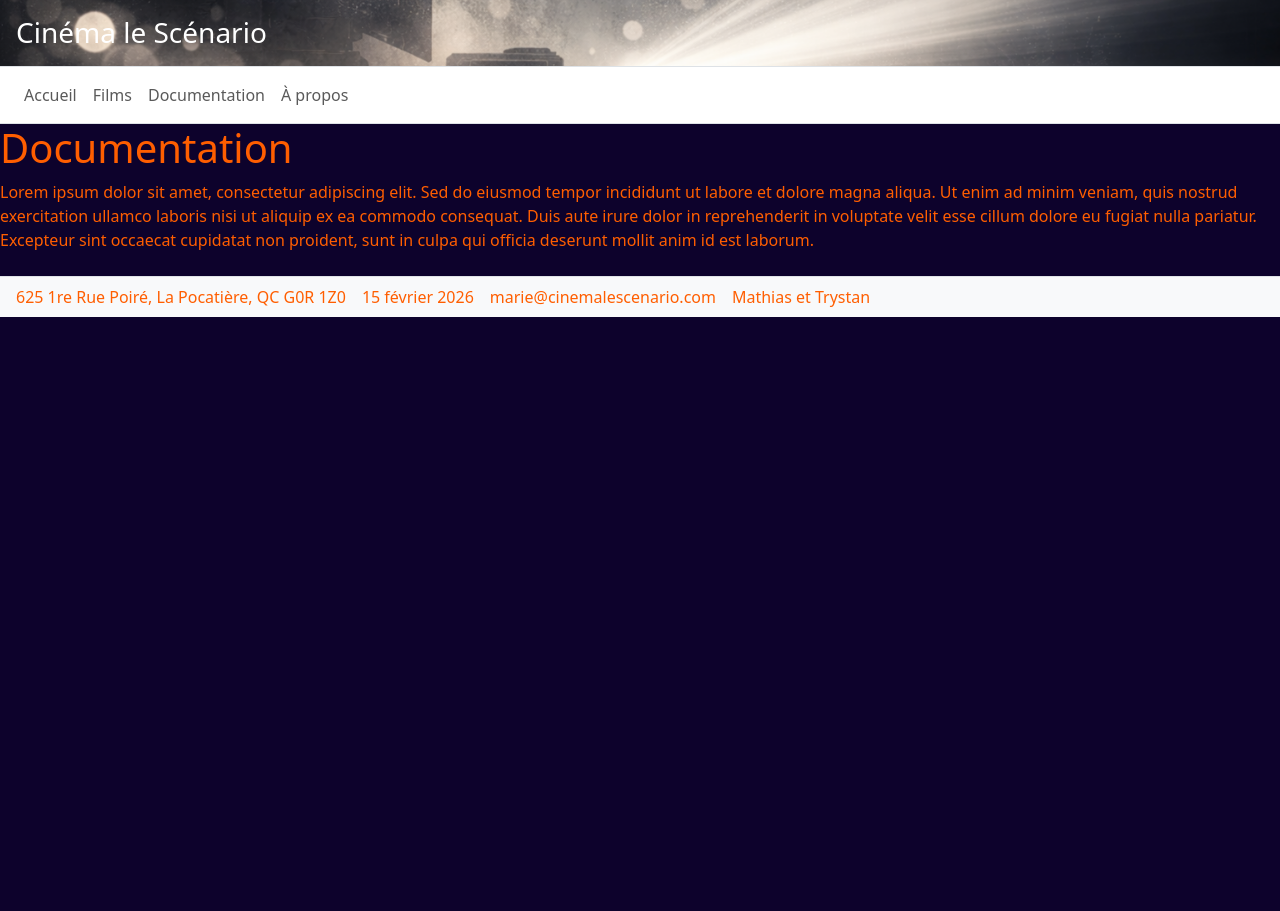
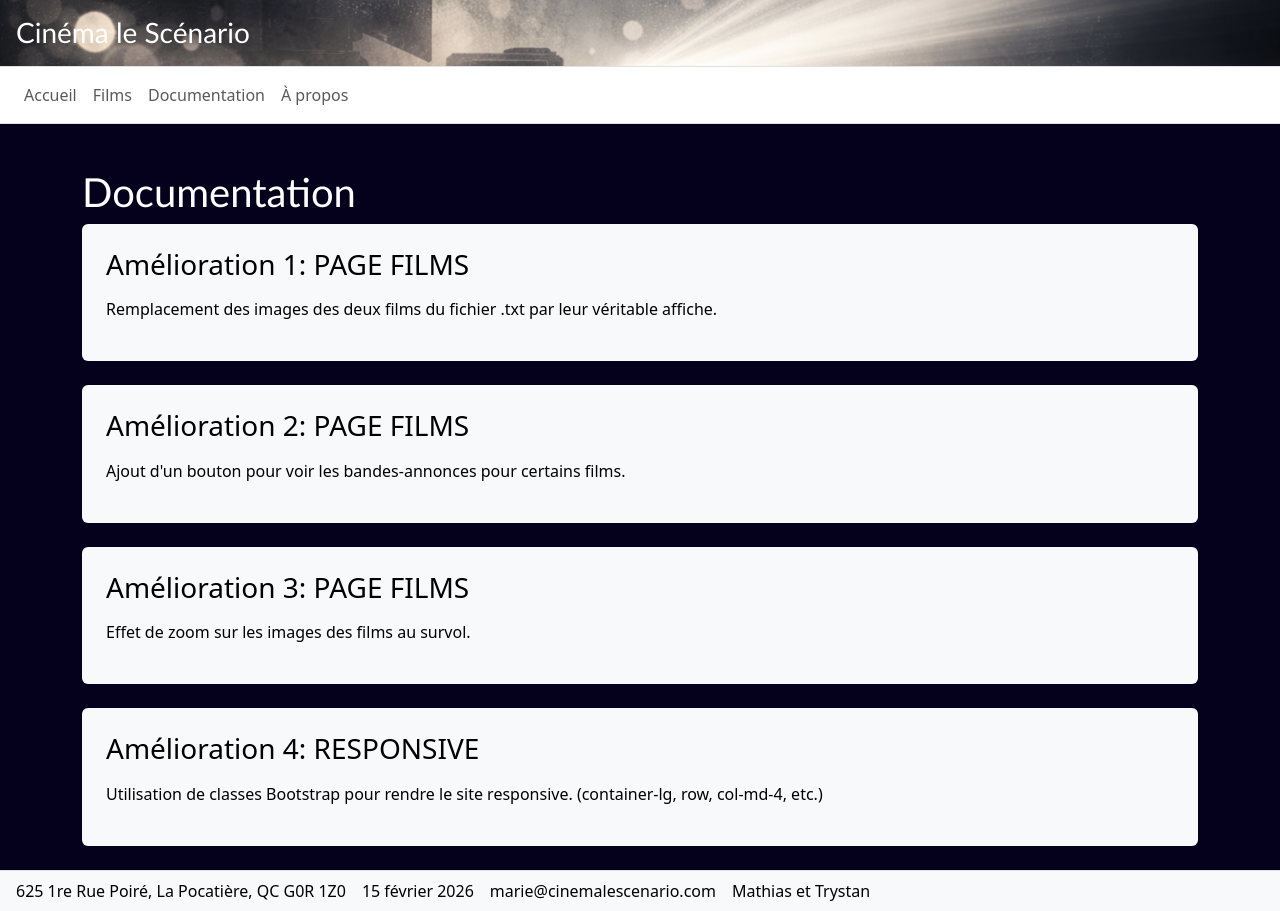
Before and after one commit to Trystanlm/PIW-TP1, a Django app: page /documentation/ in a window 1280 px wide. Before the commit the page ends 317 px from the top, so only its background shows below. Run offline with Django 5.2, Linux system fonts and the light colour scheme.

Commit message:
Page films et page doc contenu + bootstrap

```diff
--- a/PIW_TP1_TM/PIW_TP1_TM/static/css/style.css
+++ b/PIW_TP1_TM/PIW_TP1_TM/static/css/style.css
@@ -1,8 +1,8 @@
 body{
     margin: 0;
     padding: 0;
-    background-color: rgb(13, 2, 44);
-    color: rgb(255, 94, 0);
+    background-color: rgb(5, 1, 29);
+    color: rgb(0, 0, 0);
 }
 
 .header-cinema {
@@ -10,3 +10,18 @@ body{
     background-size: cover;
     background-position: center;
 }
+
+h1 {
+    font-family: 'Trebuchet MS', 'Lucida Sans Unicode', 'Lucida Grande', sans-serif;
+    color: white;
+    margin-top: 20px;
+}
+
+
+.films-page img {
+    transition: transform 0.3s ease;
+}
+
+.films-page img:hover {
+    transform: scale(1.05);
+}
--- a/PIW_TP1_TM/PIW_TP1_TM/templates/accueil.html
+++ b/PIW_TP1_TM/PIW_TP1_TM/templates/accueil.html
@@ -3,6 +3,8 @@
 {% block title %}Accueil{% endblock %}
 
 {% block contenu %}
-<h1>Accueil</h1>
-<p>Lorem ipsum dolor sit amet, consectetur adipiscing elit. Sed do eiusmod tempor incididunt ut labore et dolore magna aliqua. Ut enim ad minim veniam, quis nostrud exercitation ullamco laboris nisi ut aliquip ex ea commodo consequat. Duis aute irure dolor in reprehenderit in voluptate velit esse cillum dolore eu fugiat nulla pariatur. Excepteur sint occaecat cupidatat non proident, sunt in culpa qui officia deserunt mollit anim id est laborum.</p>
+<div class="container-lg">
+    <h1>Accueil</h1>
+    <p>Lorem ipsum dolor sit amet, consectetur adipiscing elit. Sed do eiusmod tempor incididunt ut labore et dolore magna aliqua. Ut enim ad minim veniam, quis nostrud exercitation ullamco laboris nisi ut aliquip ex ea commodo consequat. Duis aute irure dolor in reprehenderit in voluptate velit esse cillum dolore eu fugiat nulla pariatur. Excepteur sint occaecat cupidatat non proident, sunt in culpa qui officia deserunt mollit anim id est laborum.</p>
+</div>
 {% endblock %}
--- a/PIW_TP1_TM/PIW_TP1_TM/templates/apropos.html
+++ b/PIW_TP1_TM/PIW_TP1_TM/templates/apropos.html
@@ -3,6 +3,8 @@
 {% block title %}À propos{% endblock %}
 
 {% block contenu %}
-<h1>À propos</h1>
-<p>Lorem ipsum dolor sit amet, consectetur adipiscing elit. Sed do eiusmod tempor incididunt ut labore et dolore magna aliqua. Ut enim ad minim veniam, quis nostrud exercitation ullamco laboris nisi ut aliquip ex ea commodo consequat. Duis aute irure dolor in reprehenderit in voluptate velit esse cillum dolore eu fugiat nulla pariatur. Excepteur sint occaecat cupidatat non proident, sunt in culpa qui officia deserunt mollit anim id est laborum.</p>
+<div class="container-lg">
+    <h1>À propos</h1>
+    <p>Lorem ipsum dolor sit amet, consectetur adipiscing elit. Sed do eiusmod tempor incididunt ut labore et dolore magna aliqua. Ut enim ad minim veniam, quis nostrud exercitation ullamco laboris nisi ut aliquip ex ea commodo consequat. Duis aute irure dolor in reprehenderit in voluptate velit esse cillum dolore eu fugiat nulla pariatur. Excepteur sint occaecat cupidatat non proident, sunt in culpa qui officia deserunt mollit anim id est laborum.</p>
+</div>
 {% endblock %}
--- a/PIW_TP1_TM/PIW_TP1_TM/templates/documentation.html
+++ b/PIW_TP1_TM/PIW_TP1_TM/templates/documentation.html
@@ -3,6 +3,26 @@
 {% block title %}Documentation{% endblock %}
 
 {% block contenu %}
-<h1>Documentation</h1>
-<p>Lorem ipsum dolor sit amet, consectetur adipiscing elit. Sed do eiusmod tempor incididunt ut labore et dolore magna aliqua. Ut enim ad minim veniam, quis nostrud exercitation ullamco laboris nisi ut aliquip ex ea commodo consequat. Duis aute irure dolor in reprehenderit in voluptate velit esse cillum dolore eu fugiat nulla pariatur. Excepteur sint occaecat cupidatat non proident, sunt in culpa qui officia deserunt mollit anim id est laborum.</p>
+<div class="container-lg">
+    <br>
+    <h1>Documentation</h1>
+
+    <div class="bg-light p-4 rounded mb-4">
+        <h3 class="mb-3">Amélioration 1: PAGE FILMS</h3>
+        <p>Remplacement des images des deux films du fichier .txt par leur véritable affiche.</p>
+    </div>
+
+    <div class="bg-light p-4 rounded mb-4">
+        <h3 class="mb-3">Amélioration 2: PAGE FILMS</h3>
+        <p>Ajout d'un bouton pour voir les bandes-annonces pour certains films.</p>
+    </div>
+    <div class="bg-light p-4 rounded mb-4">
+        <h3 class="mb-3">Amélioration 3: PAGE FILMS</h3>
+        <p>Effet de zoom sur les images des films au survol.</p>
+    </div>
+    <div class="bg-light p-4 rounded mb-4">
+        <h3 class="mb-3">Amélioration 4: RESPONSIVE</h3>
+        <p>Utilisation de classes Bootstrap pour rendre le site responsive. (container-lg, row, col-md-4, etc.)</p>
+    </div>
+</div>
 {% endblock %}
--- a/PIW_TP1_TM/PIW_TP1_TM/views.py
+++ b/PIW_TP1_TM/PIW_TP1_TM/views.py
@@ -16,16 +16,20 @@ def filmsView(request):
          'salle': '1',
          'categorie': 'Drame',
          'description': 'Témoin de nombreux événements marquants des années 60 et 70, un homme simple d\'esprit et au grand cœur inspire ceux qui l\'entourent à travers son optimisme constant.',
-         'image': 'https://mlpnk72yciwc.i.optimole.com/cqhiHLc.IIZS~2ef73/w:auto/h:auto/q:75/https://bleedingcool.com/wp-content/uploads/2020/09/Forrest-Gump-Tom-Hanks.jpg',
-         'meilleurVendeur': 'oui'},
+         'image': 'https://i.ebayimg.com/images/g/y9gAAOSwUQhi-9Nq/s-l1200.jpg',
+         'meilleurVendeur': 'oui',
+         'bandeAnnonce': 'https://youtu.be/7pDDuroFBGM'},
+
         {'nom': "Bienvenue chez les Ch'tis",
          'date': '06/02/2023',
          'heure': '20:30',
          'salle': '2',
          'categorie': 'Comédie',
          'description': 'Témoin de nombreux événements marquants des années 60 et 70, un homme simple d\'esprit et au grand cœur inspire ceux qui l\'entourent à travers son optimisme constant.',
-         'image': 'https://img.lapresse.ca/924x615/201207/17/531046.jpg',
-         'meilleurVendeur': 'non'},
+         'image': 'https://fr.web.img5.acsta.net/medias/nmedia/18/64/74/53/18889951.jpg',
+         'meilleurVendeur': 'non',
+         'bandeAnnonce': 'https://youtu.be/OycTfchnopU'},
+
         {'nom': "Shrek 2",
          'date': '07/02/2023',
          'heure': '18:00',
@@ -33,7 +37,9 @@ def filmsView(request):
          'categorie': 'Animation',
          'description': 'Shrek et Fiona reviennent de leur lune de miel pour rencontrer les parents de celle-ci. Mais ces derniers ne s\'attendaient pas à ce que leur fille épouse un ogre.',
          'image': 'https://m.media-amazon.com/images/M/MV5BMzNmNjQ1NmUtNzhiZS00YWE2LTg4N2ItZTA2ODdmOTMwOTQ1XkEyXkFqcGc@._V1_.jpg',
-         'meilleurVendeur': 'non'},
+         'meilleurVendeur': 'non',
+         'bandeAnnonce': 'https://youtu.be/xBgSfhp5Fxo'},
+
         {'nom': "Le Loup de Wall Street",
          'date': '08/02/2023',
          'heure': '21:00',
@@ -41,15 +47,19 @@ def filmsView(request):
          'categorie': 'Biographie',
          'description': 'L\'histoire vraie de Jordan Belfort, courtier en bourse à New York qui a bâti une fortune colossale grâce à la corruption et la fraude avant de tout perdre.',
          'image': 'https://m.media-amazon.com/images/M/MV5BMjIxMjgxNTk0MF5BMl5BanBnXkFtZTgwNjIyOTg2MDE@._V1_.jpg',
-         'meilleurVendeur': 'non'},
+         'meilleurVendeur': 'non',
+         'bandeAnnonce': 'https://youtu.be/GT9UfSqBz9o'},
+
         {'nom': "Oppenheimer",
          'date': '09/02/2023',
          'heure': '19:30',
          'salle': '5',
          'categorie': 'Biographie',
          'description': 'L\'histoire de J. Robert Oppenheimer, physicien théoricien qui a dirigé le développement de la première bombe atomique dans le cadre du projet Manhattan pendant la Seconde Guerre mondiale.',
-         'image': 'https://upload.wikimedia.org/wikipedia/en/4/4a/Oppenheimer_%28film%29.jpg',
-         'meilleurVendeur': 'non'},
+         'image': 'https://i.ebayimg.com/images/g/zSsAAOSwejtjv4RH/s-l1600.jpg',
+         'meilleurVendeur': 'non',
+         'bandeAnnonce': 'https://youtu.be/CoXtvSRpHgM'},
+
         {'nom': "Lendemain de veille",
          'date': '10/02/2023',
          'heure': '22:00',
@@ -57,7 +67,8 @@ def filmsView(request):
          'categorie': 'Comédie',
          'description': 'Trois amis se réveillent à Las Vegas après une soirée d\'enterrement de vie de garçon complètement hors de contrôle, sans aucun souvenir de la veille et avec un tigre dans leur suite.',
          'image': 'https://m.media-amazon.com/images/M/MV5BYmIyODg0N2EtYjg5NC00NjdlLWFkZTgtMmE0NzI4ZGM5ODk1XkEyXkFqcGc@._V1_.jpg',
-         'meilleurVendeur': 'non'}
+         'meilleurVendeur': 'non',
+         'bandeAnnonce': 'https://youtu.be/hHqR9Tq16_E'}
     ]}
     return render(request, "films.html", contexte)
 
```
Also changed, not shown: PIW_TP1_TM/PIW_TP1_TM/templates/films.html (+22 -27 lines).
